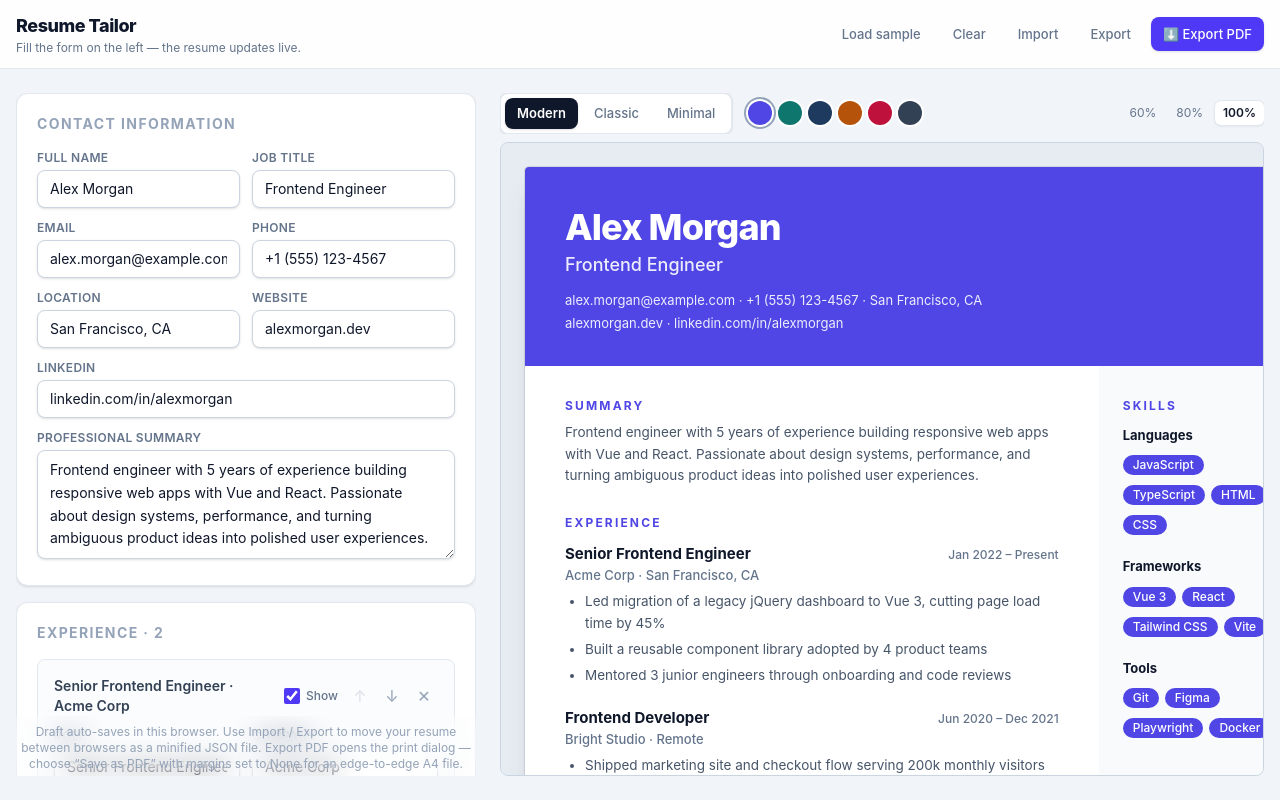
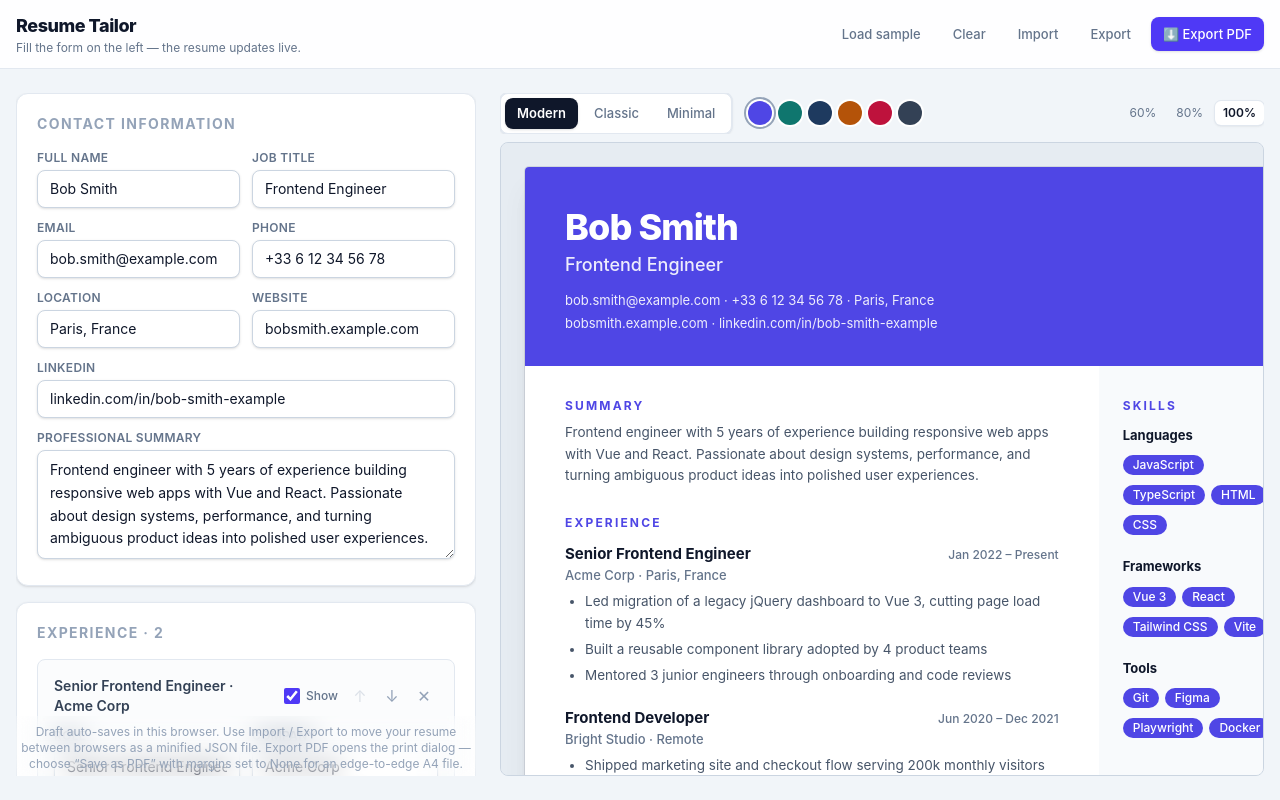
Before and after one commit to Anson2251/resume-tailor, a Vue app: page / in a window 1280 px wide. Built offline with nearby package versions, Linux system fonts and the light colour scheme.

Commit message:
fix: update resume example

```diff
--- a/src/components/ResumeForm.vue
+++ b/src/components/ResumeForm.vue
@@ -35,7 +35,7 @@ function addSkillGroup() {
 			<div class="mt-4 grid grid-cols-1 gap-3 sm:grid-cols-2">
 				<div>
 					<label class="label" for="f-name">Full name</label>
-					<input id="f-name" v-model="resume.contact.fullName" class="input" placeholder="Alex Morgan" />
+					<input id="f-name" v-model="resume.contact.fullName" class="input" placeholder="Bob Smith" />
 				</div>
 				<div>
 					<label class="label" for="f-title">Job title</label>
@@ -47,11 +47,11 @@ function addSkillGroup() {
 				</div>
 				<div>
 					<label class="label" for="f-phone">Phone</label>
-					<input id="f-phone" v-model="resume.contact.phone" type="tel" class="input" placeholder="+1 (555) 000-0000" />
+					<input id="f-phone" v-model="resume.contact.phone" type="tel" class="input" placeholder="+33 6 12 34 56 78" />
 				</div>
 				<div>
 					<label class="label" for="f-location">Location</label>
-					<input id="f-location" v-model="resume.contact.location" class="input" placeholder="City, State" />
+					<input id="f-location" v-model="resume.contact.location" class="input" placeholder="City, Country" />
 				</div>
 				<div>
 					<label class="label" for="f-website">Website</label>
--- a/src/data/resume.js
+++ b/src/data/resume.js
@@ -64,13 +64,13 @@ export const blankResume = () => ({
 
 export const sampleResume = () => ({
 	contact: {
-		fullName: 'Alex Morgan',
+		fullName: 'Bob Smith',
 		title: 'Frontend Engineer',
-		email: 'alex.morgan@example.com',
-		phone: '+1 (555) 123-4567',
-		location: 'San Francisco, CA',
-		website: 'alexmorgan.dev',
-		linkedin: 'linkedin.com/in/alexmorgan',
+		email: 'bob.smith@example.com',
+		phone: '+33 6 12 34 56 78',
+		location: 'Paris, France',
+		website: 'bobsmith.example.com',
+		linkedin: 'linkedin.com/in/bob-smith-example',
 		summary:
 			'Frontend engineer with 5 years of experience building responsive web apps with Vue and React. Passionate about design systems, performance, and turning ambiguous product ideas into polished user experiences.'
 	},
@@ -80,7 +80,7 @@ export const sampleResume = () => ({
 			visible: true,
 			role: 'Senior Frontend Engineer',
 			company: 'Acme Corp',
-			location: 'San Francisco, CA',
+			location: 'Paris, France',
 			startDate: 'Jan 2022',
 			endDate: '',
 			current: true,
@@ -105,7 +105,7 @@ export const sampleResume = () => ({
 			id: uid(),
 			visible: true,
 			name: 'Portfolio Site',
-			link: 'alexmorgan.dev',
+			link: 'bobsmith.example.com',
 			tech: 'Vue 3, Tailwind CSS, Vite',
 			startDate: '2023',
 			endDate: '',
```
